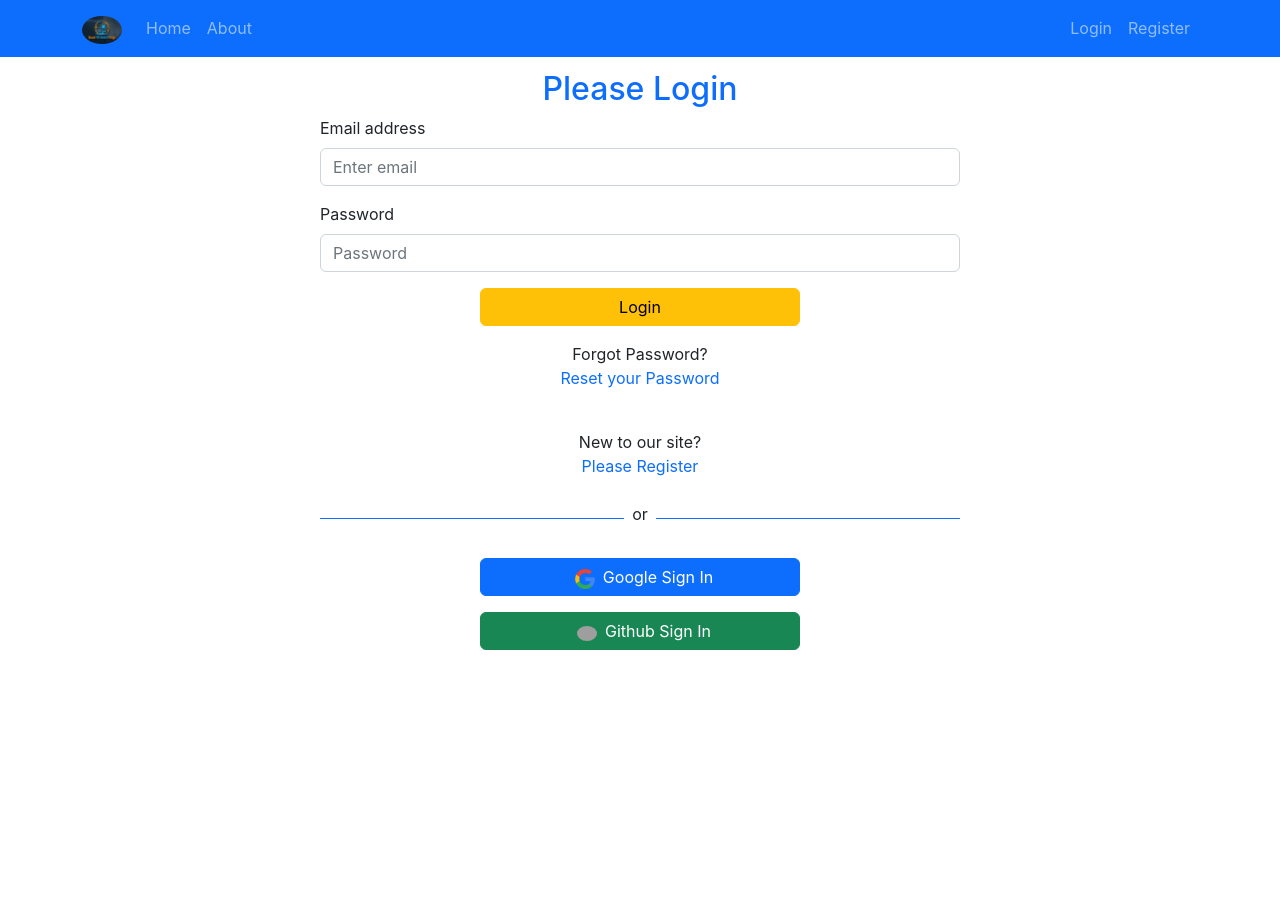
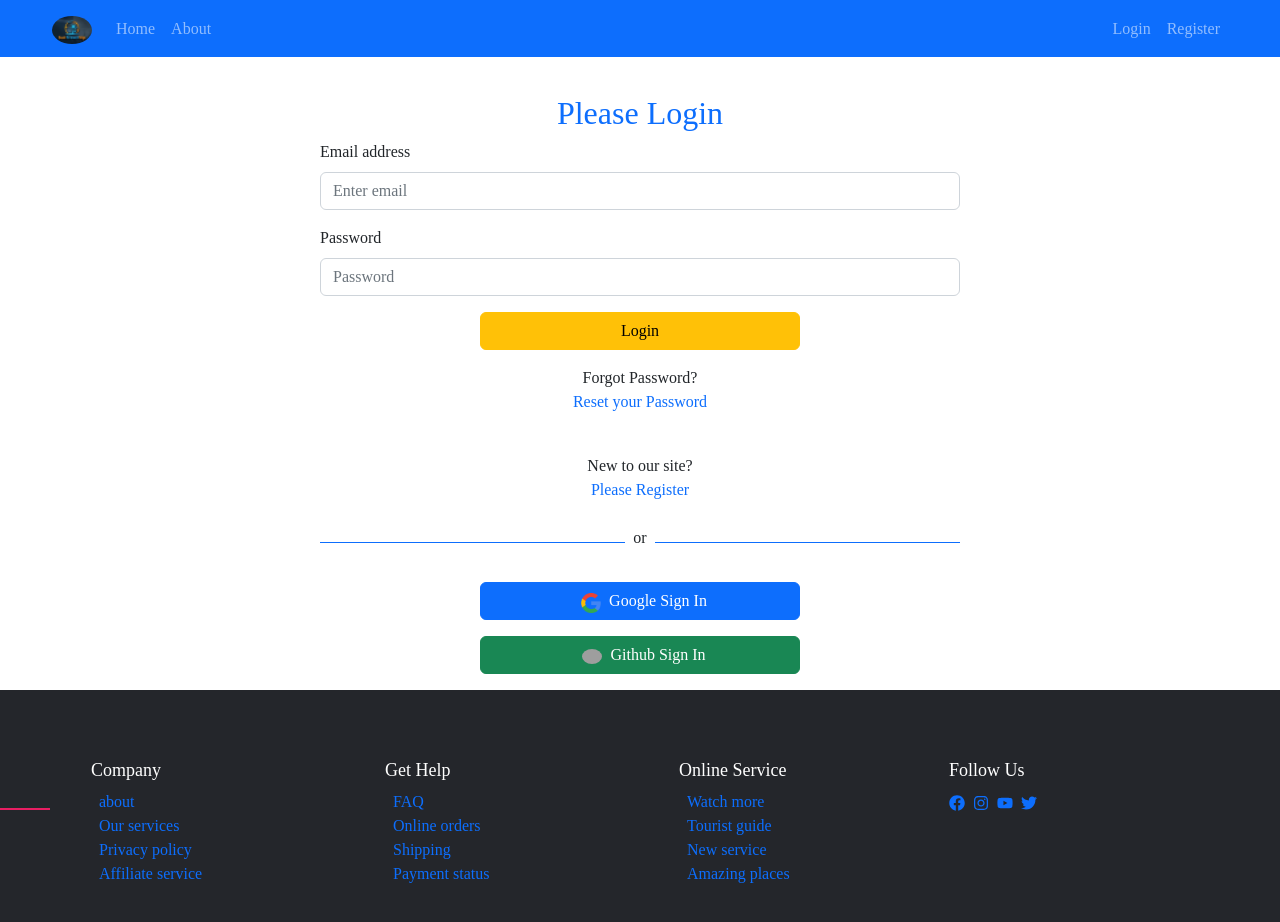
Before and after one commit to nasirmondol/latest-tourism-guide, a React (Create React App) app: page /login in a window 1280 px wide. Shown: the top 922 px of the page. Before the commit the page ends 800 px from the top, so only its background shows below. Built offline with nearby package versions, Linux system fonts and the light colour scheme; no server answers; grey boxes are pictures that could not be loaded; the HTML template or start-up script is replaced by a standard one.

Commit message:
footer section add

```diff
--- a/package.json
+++ b/package.json
@@ -3,22 +3,18 @@
   "version": "0.1.0",
   "private": true,
   "dependencies": {
-    "@fortawesome/fontawesome-svg-core": "^6.2.1",
-    "@fortawesome/free-regular-svg-icons": "^6.2.1",
-    "@fortawesome/free-solid-svg-icons": "^6.2.1",
-    "@heroicons/react": "^2.0.13",
     "@testing-library/jest-dom": "^5.16.5",
     "@testing-library/react": "^13.4.0",
     "@testing-library/user-event": "^13.5.0",
     "axios": "^1.2.1",
     "bootstrap": "^5.2.3",
     "firebase": "^9.14.0",
-    "font-awesome": "^4.7.0",
     "react": "^18.2.0",
     "react-bootstrap": "^2.6.0",
     "react-dom": "^18.2.0",
     "react-firebase-hooks": "^5.1.1",
     "react-hook-form": "^7.40.0",
+    "react-icons": "^4.7.1",
     "react-router-dom": "^6.4.3",
     "react-scripts": "5.0.1",
     "react-toastify": "^9.1.1",
--- a/public/index.html
+++ b/public/index.html
@@ -9,7 +9,10 @@
       name="description"
       content="Web site created using create-react-app"
     />
+    ><link rel="./fontawesome-icon.zip/css/all.css" href="">
+    <link rel="stylesheet" href="https://fonts.googleapis.com/css2?family=Material+Symbols+Outlined:opsz,wght,FILL,GRAD@48,400,0,0" />
     <link rel="apple-touch-icon" href="%PUBLIC_URL%/logo192.png" />
+
     <!--
       manifest.json provides metadata used when your web app is installed on a
       user's mobile device or desktop. See https://developers.google.com/web/fundamentals/web-app-manifest/
--- a/src/App.js
+++ b/src/App.js
@@ -3,7 +3,6 @@ import { Route, Routes } from 'react-router-dom';
 import Home from './components/Home/Home/Home';
 import Header from './components/Shared/Header/Header';
 import NotFound from './components/NotFound/NotFound';
-import Banner from './components/Banner/Banner';
 import ServiceDetails from './components/ServiceDetails/ServiceDetails';
 import Footer from './components/Shared/Footer/Footer';
 import Register from './components/Login/Register/Register';
--- a/src/components/About/About.css
+++ b/src/components/About/About.css
@@ -1,15 +1,20 @@
-.about{
+.about {
     margin-top: 70px;
 }
 
-.address{
+.address {
     margin-left: 30px;
     margin-top: 100px;
 }
 
-@media screen and (max-width: 600px) {
-    .about-section{
-        grid-template-columns: repeat(1, 1fr);
+@media screen and(max-width: 600px) {
+    .about-section1 {
         width: 100%;
     }
 }
+
+@media screen and(max-width: 600px) {
+    .address {
+        width: 100%;
+    }
+}
--- a/src/components/About/About.js
+++ b/src/components/About/About.js
@@ -3,7 +3,7 @@ import './About.css'
 
 const About = () => {
     return (
-        <>
+        <div>
             <div className='w-75 mx-auto'>
                 <br />
                 <br />
@@ -19,18 +19,24 @@ const About = () => {
 
                 </div>
             </div>
-            <div className='about-section d-flex d-block mx-auto w-75'>
-                <div>
-                    <img className='m-5 rounded-circle' width={450} src="https://thumbs.dreamstime.com/b/young-happy-tourist-man-traveller-backpack-standing-nature-resting-158143302.jpg" alt="" />
+            <div className='d-flex d-block mx-auto w-75'>
+                <div className='about-section1'>
+                    <img className='m-5' width={450} src="https://thumbs.dreamstime.com/b/young-happy-tourist-man-traveller-backpack-standing-nature-resting-158143302.jpg" alt="" />
                 </div>
                 <div className='address'>
                     <h3 className='text-success'>Connect with us</h3>
-                    <h6 className='text-primary'>Email: nasirahmed8202@gmail.com</h6>
-                    <h6  className='text-primary'>Address: Bharidhara, Bashundhara, Dhaka</h6>
-                    <h6 className='text-primary'>Contact: 0138383892, 0145729393</h6>
+                    <h6 className='text-primary d-flex align-items-center'><span class="material-symbols-outlined ml-2">
+                        mail
+                    </span> Email: nasirahmed8202@gmail.com</h6>
+                    <h6 className='text-primary d-flex align-items-center'><span class="material-symbols-outlined">
+                        edit_location
+                    </span> Address: Baridhara, Bashundhara, Dhaka</h6>
+                    <h6 className='text-primary d-flex align-items-center'><span class="material-symbols-outlined">
+                        wifi_calling
+                    </span> Contact: 0138383892, 0145729393</h6>
                 </div>
             </div>
-        </>
+        </div>
     );
 };
 
--- a/src/components/ServiceDetails/ServiceDetails.js
+++ b/src/components/ServiceDetails/ServiceDetails.js
@@ -1,6 +1,7 @@
 import React, { useEffect } from 'react';
 import { useState } from 'react';
 import { Button } from 'react-bootstrap';
+import { FaFacebook } from 'react-icons/fa';
 import { Link, useParams } from 'react-router-dom';
 import useServiceDetails from '../../hooks/useServiceDetails';
 import './ServiceDetails.css'
@@ -16,7 +17,7 @@ const ServiceDetails = () => {
             <p >{services.description}</p>
             <h6>Price: ${services.price}</h6>
             <Link to={`/checkout/${serviceId}`}>
-                <Button  className='mb-5'>Check Out</Button>
+                <Button className='mb-5'>Check Out</Button>
             </Link>
         </div>
     );
--- a/src/components/Shared/Footer/Footer.css
+++ b/src/components/Shared/Footer/Footer.css
@@ -0,0 +1,88 @@
+* {
+    margin: 0;
+    padding: 0;
+    box-sizing: border-box;
+}
+
+.row {
+    display: grid;
+    flex-wrap: nowrap;
+}
+
+.footer {
+    background-color: #24262b;
+    padding: 70px 0;
+}
+
+.container {
+    max-width: 1200px;
+    margin: auto;
+}
+
+ul {
+    list-style: none;
+    color: #ffffff;
+}
+
+.footer-col {
+    width: 25%;
+    padding: 0 15px;
+}
+
+.row {
+    display: flex;
+    flex-wrap: wrap;
+}
+
+.footer-col h4 {
+    font-size: 18px;
+    color: #ffffff;
+    text-transform: capitalize;
+}
+
+.footer-col a{
+    text-decoration: none;
+}
+
+.columns {
+    display: flex;
+}
+
+.footer-col h4::before {
+    content: '';
+    position: absolute;
+    left: 0;
+    bottom: -10px;
+    background-color: #e91e63;
+    height: 2px;
+    box-sizing: border-box;
+    width: 50px
+}
+
+.social-links{
+    display: inline-block;
+    margin-right: 4px;
+    align-items: center
+
+}
+
+@import url('https://fonts.googleapis.com/css2?family=Poppins&display=swap');
+
+body {
+    line-height: 1.5;
+    font-family: 'Poppins'
+}
+
+/* Responsive */
+@media (max-width: 767px) {
+    .footer-col {
+        width: 50%;
+        margin-bottom: 30px;
+    }
+}
+
+@media (max-width: 574px) {
+    .footer-col {
+        width: 100%;
+    }
+}
--- a/src/components/Shared/Footer/Footer.js
+++ b/src/components/Shared/Footer/Footer.js
@@ -1,19 +1,54 @@
 import React from 'react';
+import './Footer.css'
+import { FaFacebook, FaInstagram, FaTwitter, FaYoutube } from 'react-icons/fa'
 
 const Footer = () => {
     return (
-        <div className='container'>
-            {/* <div className='sec abutus'>
-                <h4>About us</h4>
-                <p>Lorem ipsum dolor sit amet consectetur adipisicing elit. Optio tenetur eius reprehenderit aliquid? Fugit placeat odit suscipit autem recusandae, accusamus non et labore sequi, facere aspernatur eius aliquam ea consequuntur nobis, adipisci ullam earum eaque? Nulla dolorem corrupti exercitationem atque nesciunt aperiam odit optio.</p>
-            </div> */}
-            {/* <ul className='sci'>
-                <li><a href=""></a></li>
-                <li><a href=""></a></li>
-                <li><a href=""></a></li>
-                <li><a href=""></a></li>
-            </ul> */}
+        <div className='footer'>
+            <div className='container'>
+                <div className='row'>
+                    <div className='columns'>
+                        <div className='footer-col'>
+                            <h4 className='ms-4'>Company</h4>
+                            <ul>
+                                <li><a href="">about</a></li>
+                                <li><a href="">Our services</a></li>
+                                <li><a href="">Privacy policy</a></li>
+                                <li><a href="">Affiliate service</a></li>
+                            </ul>
+                        </div>
+                        <div className='footer-col'>
+                            <h4 className='ms-4'>Get help</h4>
+                            <ul>
+                                <li><a href="">FAQ</a></li>
+                                <li><a href="">Online orders</a></li>
+                                <li><a href="">Shipping</a></li>
+                                <li><a href=""> Payment status</a></li>
+                            </ul>
 
+                        </div>
+                        <div className='footer-col'>
+                            <h4 className='ms-4'>Online service</h4>
+                            <ul>
+                                <li><a href="">Watch more</a></li>
+                                <li><a href="">Tourist guide</a></li>
+                                <li><a href="">New service</a></li>
+                                <li><a href="">Amazing places</a></li>
+                            </ul>
+
+                        </div>
+                        <div className='footer-col'>
+                            <h4 >Follow us</h4>
+                            <div className='social-links'>
+                                <a className='me-2' href=""><FaFacebook /></a>
+                                <a className='me-2' href=""><FaInstagram /></a>
+                                <a className='me-2' href=""><FaYoutube /></a>
+                                <a className='me-2' href=""><FaTwitter /></a>
+                            </div>
+                        </div>
+                    </div>
+                </div>
+            </div>
         </div>
     );
 };
```
Also changed, not shown: 2 other files (tests, documents, lock files or other folders).
